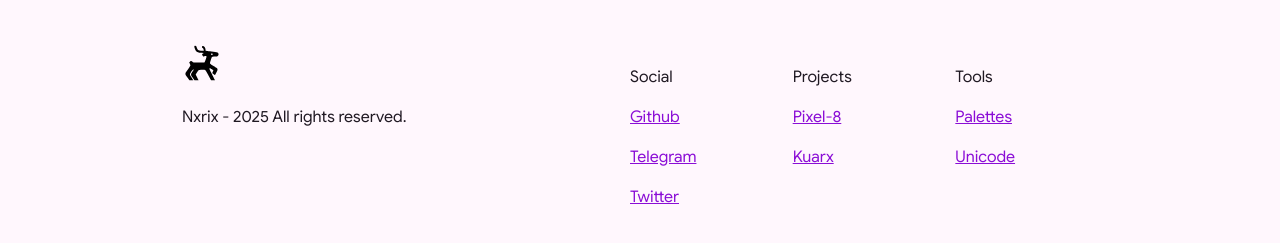
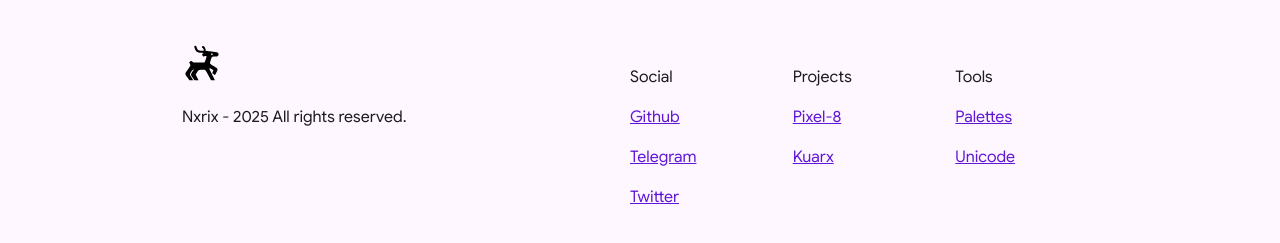
Before and after one commit to Nxrix/nxrix.github.io, a Jekyll site: the page built from index.html, in a window 1280 px wide. Shown: the part 1044-1287 px from the top of the page. Built offline with Jekyll 4.4.1, drawn with Linux system fonts in a browser that asks for light colours.

Commit message:
Update style.css

```diff
--- a/assets/css/style.css
+++ b/assets/css/style.css
@@ -3,7 +3,7 @@
  */
 :root,
 :host {
-  /*--md-sys-color-background: #fef7ff;
+  --md-sys-color-background: #fef7ff;
   --md-sys-color-on-background: #1d1a24;
   --md-sys-color-surface: #fef7ff;
   --md-sys-color-surface-dim: #dfd7e6;
@@ -39,56 +39,7 @@
   --md-sys-color-error: #ba1a1a;
   --md-sys-color-on-error: #ffffff;
   --md-sys-color-error-container: #ffdad6;
-  --md-sys-color-on-error-container: #410002;*/
-  --md-sys-color-primary: rgb(139 14 214);
-  --md-sys-color-surface-tint: rgb(142 21 217);
-  --md-sys-color-on-primary: rgb(255 255 255);
-  --md-sys-color-primary-container: rgb(166 59 241);
-  --md-sys-color-on-primary-container: rgb(255 251 255);
-  --md-sys-color-secondary: rgb(122 72 159);
-  --md-sys-color-on-secondary: rgb(255 255 255);
-  --md-sys-color-secondary-container: rgb(215 160 254);
-  --md-sys-color-on-secondary-container: rgb(97 48 133);
-  --md-sys-color-tertiary: rgb(177 0 118);
-  --md-sys-color-on-tertiary: rgb(255 255 255);
-  --md-sys-color-tertiary-container: rgb(211 42 144);
-  --md-sys-color-on-tertiary-container: rgb(255 251 255);
-  --md-sys-color-error: rgb(186 26 26);
-  --md-sys-color-on-error: rgb(255 255 255);
-  --md-sys-color-error-container: rgb(255 218 214);
-  --md-sys-color-on-error-container: rgb(147 0 10);
-  --md-sys-color-background: rgb(255 247 253);
-  --md-sys-color-on-background: rgb(32 25 35);
-  --md-sys-color-surface: rgb(255 247 253);
-  --md-sys-color-on-surface: rgb(32 25 35);
-  --md-sys-color-surface-variant: rgb(238 221 243);
-  --md-sys-color-on-surface-variant: rgb(78 67 84);
-  --md-sys-color-outline: rgb(127 115 134);
-  --md-sys-color-outline-variant: rgb(209 193 214);
-  --md-sys-color-shadow: rgb(0 0 0);
-  --md-sys-color-scrim: rgb(0 0 0);
-  --md-sys-color-inverse-surface: rgb(53 46 57);
-  --md-sys-color-inverse-on-surface: rgb(250 237 252);
-  --md-sys-color-inverse-primary: rgb(226 182 255);
-  --md-sys-color-primary-fixed: rgb(243 218 255);
-  --md-sys-color-on-primary-fixed: rgb(46 0 77);
-  --md-sys-color-primary-fixed-dim: rgb(226 182 255);
-  --md-sys-color-on-primary-fixed-variant: rgb(109 0 172);
-  --md-sys-color-secondary-fixed: rgb(243 218 255);
-  --md-sys-color-on-secondary-fixed: rgb(46 0 77);
-  --md-sys-color-secondary-fixed-dim: rgb(226 182 255);
-  --md-sys-color-on-secondary-fixed-variant: rgb(97 47 133);
-  --md-sys-color-tertiary-fixed: rgb(255 216 231);
-  --md-sys-color-on-tertiary-fixed: rgb(61 0 38);
-  --md-sys-color-tertiary-fixed-dim: rgb(255 175 211);
-  --md-sys-color-on-tertiary-fixed-variant: rgb(139 0 91);
-  --md-sys-color-surface-dim: rgb(226 214 229);
-  --md-sys-color-surface-bright: rgb(255 247 253);
-  --md-sys-color-surface-container-lowest: rgb(255 255 255);
-  --md-sys-color-surface-container-low: rgb(253 239 255);
-  --md-sys-color-surface-container: rgb(247 234 249);
-  --md-sys-color-surface-container-high: rgb(241 228 243);
-  --md-sys-color-surface-container-highest: rgb(235 222 237);
+  --md-sys-color-on-error-container: #410002;
 }
 @font-face {
   font-family: "en";
```
